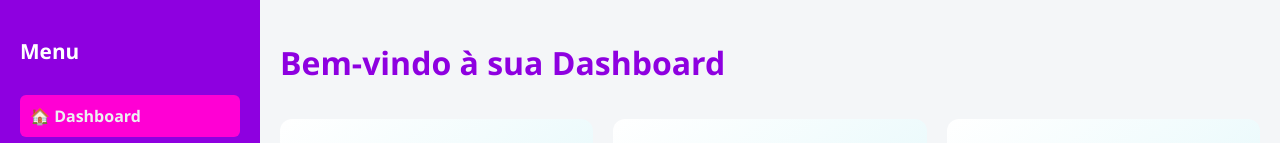
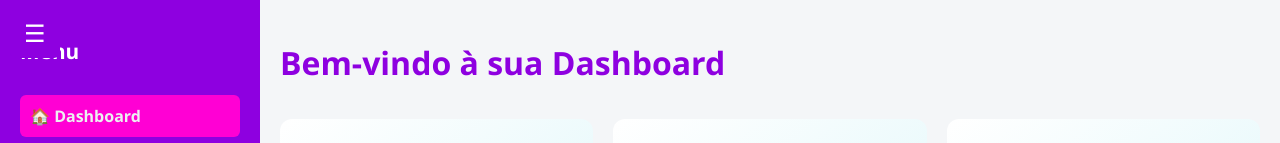
Before and after one commit to juh-soudev/Dashboard-Livraria, a plain HTML site: page index.html in a window 1280 px wide. Shown: the top 143 px of the page. Drawn offline with Linux system fonts and the light colour scheme.

Commit message:
botao menu no desktop

```diff
--- a/style.css
+++ b/style.css
@@ -347,3 +347,9 @@ h1{
         left: 0;
     }
 }
+
+@media screen and (min-width: 800px){
+    .menu-btn{
+        display: block;
+    }
+}
```
